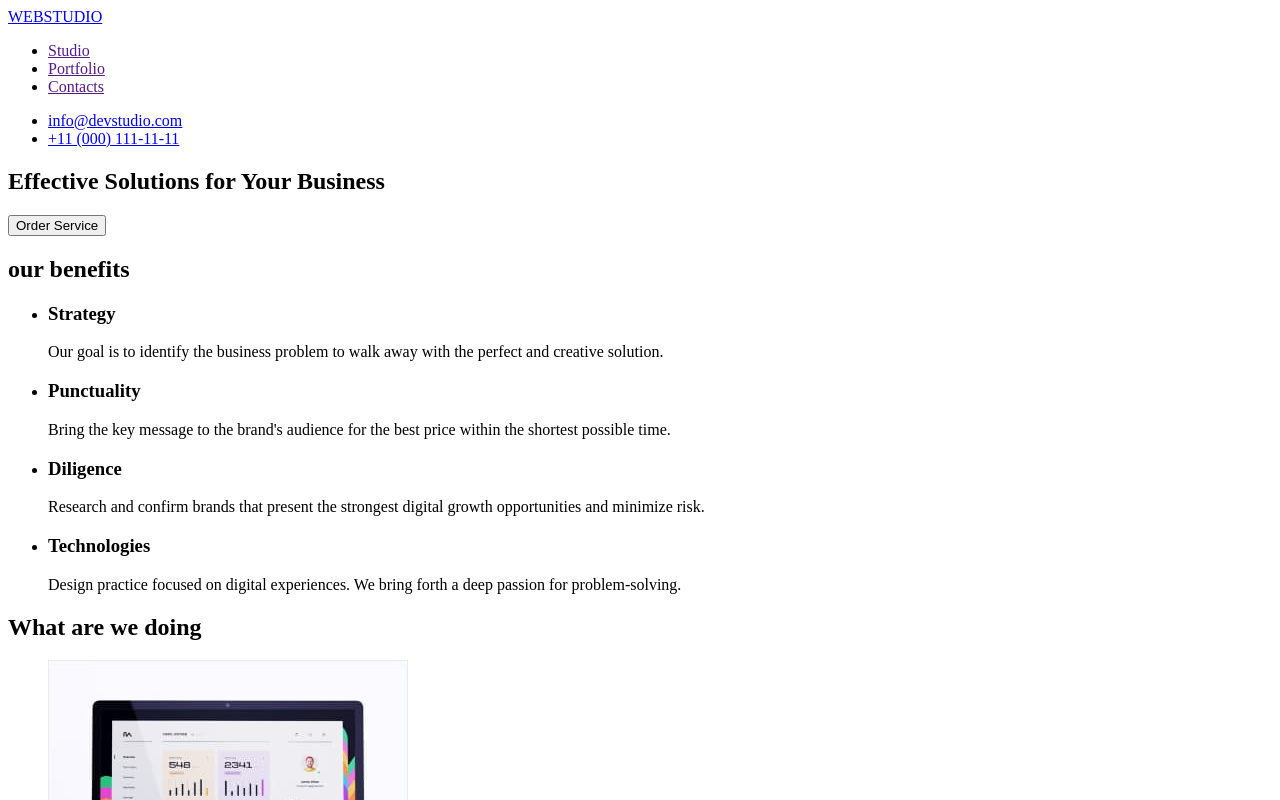
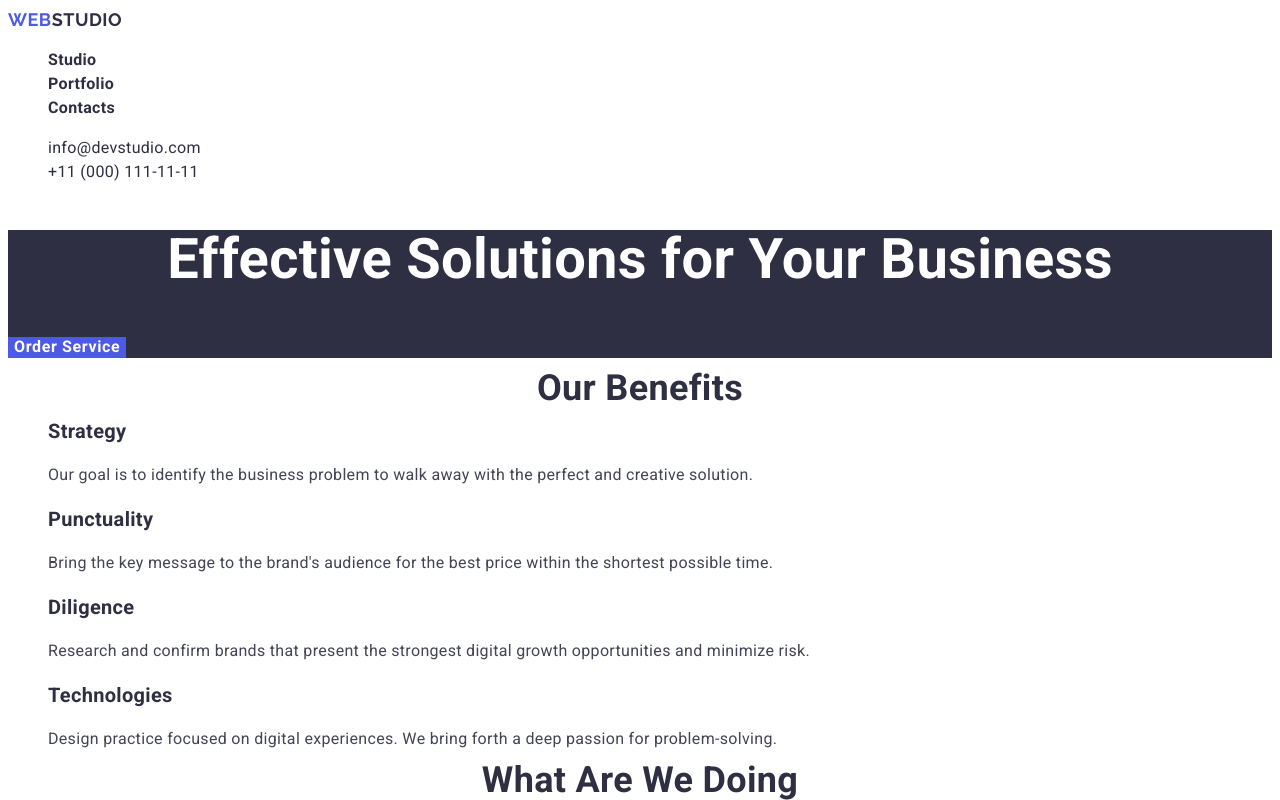
Before and after one commit to Agry-dev/goit-markup-hw-02, a plain HTML site: page index.html in a window 1280 px wide. Shown: the top 800 px of the page. Drawn offline with Linux system fonts and the light colour scheme.

Commit message:
homework2

```diff
--- a/css/styles.css
+++ b/css/styles.css
@@ -0,0 +1,159 @@
+
+:root {
+  --slate:#434455;
+  --navy-blue: #2e2f42;
+  --iris: #4d5ae5;
+  --bgd-white: #FFFFFF;
+  --cloud: #F4F4FD;
+  --cornflower: #E7E9FC;
+
+}
+body {
+  background-color: var(--bgd-white);
+  color: var(--slate);
+  font-family: Roboto, sans-serif;
+  letter-spacing: 0.02em;
+}
+.list {
+  list-style: none;
+}
+/* Logo */
+.logo {
+  color: var(--navy-blue);
+  text-decoration: none;
+  font-family: 'Raleway', sans-serif;
+  font-weight: 800;
+  font-size: 18px;
+  line-height: 1.33;
+  text-transform: uppercase;
+  letter-spacing: 0.03em;
+}
+.logo-web {
+  color: var(--iris);
+}
+
+/* site nav */
+
+.site-nav .link {
+  color: var(--navy-blue);
+  text-decoration: none;
+  font-weight: 600;
+  font-size: 16px;
+  line-height: 1.5;
+
+}
+.site-nav .link:hover {
+  color: var(--iris);
+}
+.site-nav .link:focus {
+  color: var(--slate);
+}
+.cont-list .link {
+  color: var(--navy-blue);
+  text-decoration: none;
+  font-weight: 400;
+  font-size: 16px;
+  line-height: 1.5;
+}
+.cont-list .link:hover {
+  color: var(--iris);
+}
+.cont-list .link:focus {
+color: var(--slate);
+}
+
+/* site hero */
+
+.hero {
+  background-color: var(--navy-blue)
+}
+.hero-title {
+  font-weight: 600;
+  font-size: 56px;
+  text-align: center;
+  line-height: 1.07;
+
+}
+.button {
+  color: var(--bgd-white);
+  background-color: var(--iris);
+  border: 0;
+  cursor: pointer;
+  font-family: inherit;
+  font-weight: 600;
+  font-size: 16px;
+  line-height: 1.18;
+  letter-spacing: 0.04em;
+}
+
+
+.hero-title {
+    color: var(--bgd-white);
+}
+
+/* section */
+
+.section-title {
+  color: var(--navy-blue);
+  font-weight: 600;
+  font-size: 36px;
+  line-height: 1.11px;
+  text-align: center;
+  text-transform: capitalize;
+}
+
+/* features */
+
+.feature-list .title,
+.team-list .title,
+.pf-list .title {
+  color: var(--navy-blue);
+  font-weight: 600;
+  font-size: 20px;
+  line-height: 1.2;
+}
+.feature-list .text {
+  font-size: 16px;
+  line-height: 1.5;
+}
+
+/* Work */
+
+
+/* Team */
+.section.team {
+  background-color: var(--cloud);
+}
+
+/* footer */
+
+.footer {
+  background-color: var(--navy-blue);
+}
+.logo-studio {
+  color: var(--cloud);
+}
+.text-footer {
+color: var(--cornflower);
+}
+
+.btn-pf {
+  color: var(--iris);
+  background-color: var(--cloud);
+  border: 0;
+  cursor: pointer;
+  font-family: inherit;
+  font-weight: 600;
+  font-size: 16px;
+  line-height: 1.5;
+  letter-spacing: 0.04em;
+  text-transform: capitalize;
+}
+.btn-pf:hover {
+  color: var(--bgd-white);
+  background-color: var(--iris);
+}
+.btn-pf:focus {
+  color: var(--bgd-white);
+  background-color: var(--iris);
+}
--- a/index.html
+++ b/index.html
@@ -4,58 +4,73 @@
     <meta charset="UTF-8" />
     <meta http-equiv="X-UA-Compatible" content="IE=edge" />
     <meta name="viewport" content="width=device-width, initial-scale=1.0" />
-    <title>WebStudio</title>
+    <title>WEBSTUDIO</title>
+    <link rel="preconnect" href="https://fonts.googleapis.com" />
+    <link rel="preconnect" href="https://fonts.gstatic.com" crossorigin />
+    <link
+      href="https://fonts.googleapis.com/css2?family=Raleway:wght@700&family=Roboto:wght@400;500;700;900&display=swap"
+      rel="stylesheet"
+    />
+    <link rel="stylesheet" href="./css/styles.css" />
   </head>
   <body>
     <header>
-      <a href="./index.html"><span>WEB</span>STUDIO</a>
+      <a href="./index.html" class="logo"
+        ><span class="logo-web">Web</span>Studio</a
+      >
       <nav>
-        <ul>
-          <li><a href="">Studio</a></li>
-          <li><a href="">Portfolio</a></li>
-          <li><a href="">Contacts</a></li>
+        <ul class="site-nav list">
+          <li><a href="./index.html" class="link">Studio</a></li>
+          <li><a href="./portfolio.html" class="link">Portfolio</a></li>
+          <li><a href="" class="link">Contacts</a></li>
         </ul>
       </nav>
-      <ul>
-        <li><a href="mailto:info@devstudio.com">info@devstudio.com</a></li>
-        <li><a href="tel:+110001111111">+11 (000) 111-11-11</a></li>
+      <ul class="cont-list list">
+        <li>
+          <a href="mailto:info@devstudio.com" class="link"
+            >info@devstudio.com</a
+          >
+        </li>
+        <li>
+          <a href="tel:+110001111111" class="link">+11 (000) 111-11-11</a>
+        </li>
       </ul>
     </header>
     <main>
       <!-- герой -->
-      <section>
-        <h1>Effective Solutions for Your Business</h1>
-        <button type="button">Order Service</button>
+      <section class="hero">
+        <h1 class="hero-title">Effective Solutions for Your Business</h1>
+        <button class="button" type="button">Order Service</button>
       </section>
 
       <!-- преимущества -->
-      <section>
-        <h2>our benefits</h2>
-        <ul>
+      <section class="section">
+        <h2 class="section-title">our benefits</h2>
+        <ul class="feature-list list">
           <li>
-            <h3>Strategy</h3>
-            <p>
+            <h3 class="title">Strategy</h3>
+            <p class="text">
               Our goal is to identify the business problem to walk away with the
               perfect and creative solution.
             </p>
           </li>
           <li>
-            <h3>Punctuality</h3>
-            <p>
+            <h3 class="title">Punctuality</h3>
+            <p class="text">
               Bring the key message to the brand's audience for the best price
               within the shortest possible time.
             </p>
           </li>
           <li>
-            <h3>Diligence</h3>
-            <p>
+            <h3 class="title">Diligence</h3>
+            <p class="text">
               Research and confirm brands that present the strongest digital
               growth opportunities and minimize risk.
             </p>
           </li>
           <li>
-            <h3>Technologies</h3>
-            <p>
+            <h3 class="title">Technologies</h3>
+            <p class="text">
               Design practice focused on digital experiences. We bring forth a
               deep passion for problem-solving.
             </p>
@@ -64,9 +79,9 @@
       </section>
 
       <!-- Чим ми займаємося -->
-      <section>
-        <h2>What are we doing</h2>
-        <ul>
+      <section class="section">
+        <h2 class="section-title">What are we doing</h2>
+        <ul class="work-list list">
           <li>
             <img
               src="./images/work-new1.jpg"
@@ -95,21 +110,21 @@
       </section>
 
       <!-- наша команда -->
-      <section>
-        <h2>Our Team</h2>
-        <ul>
+      <section class="section team">
+        <h2 class="section-title">Our Team</h2>
+        <ul class="team-list list">
           <li>
             <img
               src="./images/mark-guerrero.jpg"
               alt="photo Mark Guerrero"
               width="264"
             />
-            <h3>Mark Guerrero</h3>
+            <h3 class="title">Mark Guerrero</h3>
             <p>Product Designer</p>
           </li>
           <li>
             <img src="./images/tom-ford.jpg" alt="photo Tom Ford" width="264" />
-            <h3>Tom Ford</h3>
+            <h3 class="title">Tom Ford</h3>
             <p>Frontend Developer</p>
           </li>
           <li>
@@ -118,7 +133,7 @@
               alt="photo Camila Garcia"
               width="264"
             />
-            <h3>Camila Garcia</h3>
+            <h3 class="title">Camila Garcia</h3>
             <p>Marketing</p>
           </li>
           <li>
@@ -127,7 +142,7 @@
               alt="photo Daniel Wilson"
               width="264"
             />
-            <h3>Daniel Wilson</h3>
+            <h3 class="title">Daniel Wilson</h3>
             <p>UI Designer</p>
           </li>
         </ul>
@@ -135,9 +150,12 @@
     </main>
 
     <!-- футер -->
-    <footer>
-      <a href="./index.html"><span>WEB</span>STUDIO</a>
-      <p>
+    <footer class="footer">
+      <a href="./index.html" class="logo">
+        <span class="logo-web">Web</span
+        ><span class="logo-studio">Studio</span></a
+      >
+      <p class="text-footer">
         Increase the flow of customers and sales for your business with digital
         marketing & growth solutions.
       </p>
```
Also changed, not shown: portfolio.html (added, +159 -0 lines), images/ptf/bank-app.jpg (added), images/ptf/cashless-payment.jpg (added), images/ptf/fresh-coffee.jpg (added), images/ptf/instagram-stories.jpg (added), images/ptf/meditaion-app.jpg (added), images/ptf/online-courses.jpg (added), images/ptf/organic-food.jpg (added), images/ptf/screen-illustrations.jpg (added), images/ptf/taxi-service.jpg (added).
